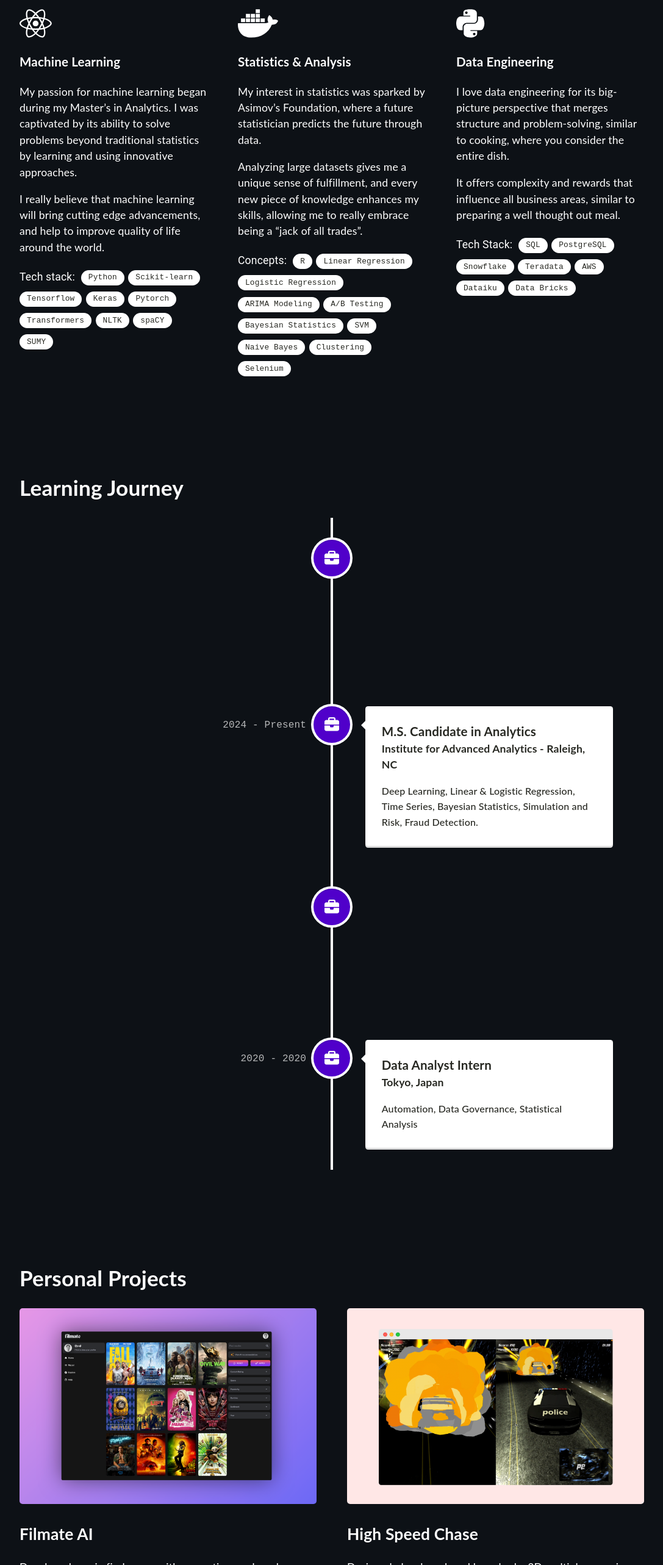
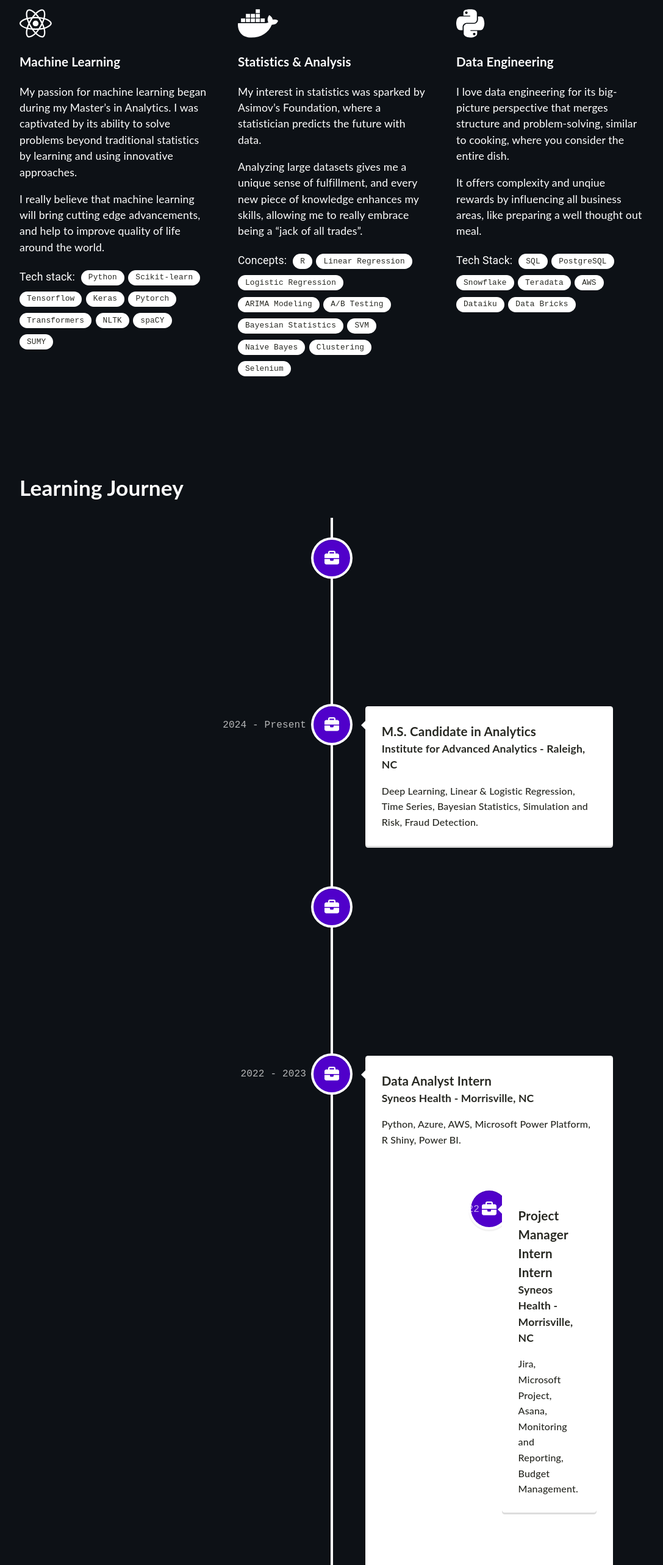
Before and after one commit to jason9264/portfolio, a React (Create React App) app: page / in a window 1280 px wide. Shown: the part 980-3546 px from the top of the page at 61% size, without its empty margins (96-1183 px from the left). Built offline with nearby package versions, Linux system fonts and the light colour scheme.

Commit message:
add sections

```diff
--- a/src/components/Expertise.tsx
+++ b/src/components/Expertise.tsx
@@ -61,7 +61,7 @@ function Expertise() {
                 <div className="skill">
                     <FontAwesomeIcon icon={faDocker} size="3x"/>
                     <h3>Statistics & Analysis</h3>
-                    <p>My interest in statistics was sparked by Asimov’s Foundation, where a future statistician predicts the future through data.</p> <p>Analyzing large datasets gives me a unique sense of fulfillment, and every new piece of knowledge enhances my skills, allowing me to really embrace being a “jack of all trades”.</p>
+                    <p>My interest in statistics was sparked by Asimov’s Foundation, where a statistician predicts the future with data.</p> <p>Analyzing large datasets gives me a unique sense of fulfillment, and every new piece of knowledge enhances my skills, allowing me to really embrace being a “jack of all trades”.</p>
                     <div className="flex-chips">
                         <span className="chip-title">Concepts:</span>
                         {labelsSecond.map((label, index) => (
@@ -73,7 +73,7 @@ function Expertise() {
                 <div className="skill">
                     <FontAwesomeIcon icon={faPython} size="3x"/>
                     <h3>Data Engineering</h3>
-                    <p>I love data engineering for its big-picture perspective that merges structure and problem-solving, similar to cooking, where you consider the entire dish.</p> <p> It offers complexity and rewards that influence all business areas, similar to preparing a well thought out meal.</p>
+                    <p>I love data engineering for its big-picture perspective that merges structure and problem-solving, similar to cooking, where you consider the entire dish.</p> <p> It offers complexity and unqiue rewards by influencing all business areas, like preparing a well thought out meal.</p>
                     <div className="flex-chips">
                         <span className="chip-title">Tech Stack:</span>
                         {labelsThird.map((label, index) => (
--- a/src/components/Timeline.tsx
+++ b/src/components/Timeline.tsx
@@ -20,7 +20,7 @@ function Timeline() {
             iconStyle={{ background: '#5000ca', color: 'rgb(39, 40, 34)' }}
             icon={<FontAwesomeIcon icon={faBriefcase} />}
           >
-            <h3 className="vertical-timeline-element-title">Advanced Analytics Practicum</h3>
+            <h3 className="vertical-timeline-element-title">Machine Learning & AI Practicum</h3>
             <h4 className="vertical-timeline-element-subtitle">Cymantix - Raleigh, NC</h4>
             <p>
             NLP, Transformer Models, Word Embeddings, Sentiment Analysis, Named Entity Recognition, Text Classification, Topic Modeling.
@@ -40,29 +40,54 @@ function Timeline() {
           </VerticalTimelineElement>
           <VerticalTimelineElement
             className="vertical-timeline-element--work"
-            date="2021 - 2021"
+            date="2023 - 2023"
             iconStyle={{ background: '#5000ca', color: 'rgb(39, 40, 34)' }}
             icon={<FontAwesomeIcon icon={faBriefcase} />}
           >
-            <h3 className="vertical-timeline-element-title">Staff Engineer Intern</h3>
-            <h4 className="vertical-timeline-element-subtitle">Laie, HI</h4>
+            <h3 className="vertical-timeline-element-title">Business Insights Intern</h3>
+            <h4 className="vertical-timeline-element-subtitle">Nationwide - Columbus, OH</h4>
             <p>
-              Full-stack Development, API Development, User Experience
+              Automation, Snowflake, Teradata, SQL Server, Dataiku, Data Bricks, Data Robot, Python, Tableau.
             </p>
           </VerticalTimelineElement>
           <VerticalTimelineElement
             className="vertical-timeline-element--work"
-            date="2020 - 2020"
+            date="2022 - 2023"
             iconStyle={{ background: '#5000ca', color: 'rgb(39, 40, 34)' }}
             icon={<FontAwesomeIcon icon={faBriefcase} />}
           >
             <h3 className="vertical-timeline-element-title">Data Analyst Intern</h3>
-            <h4 className="vertical-timeline-element-subtitle">Tokyo, Japan</h4>
+            <h4 className="vertical-timeline-element-subtitle">Syneos Health - Morrisville, NC</h4>
             <p>
-              Automation, Data Governance, Statistical Analysis
+              Python, Azure, AWS, Microsoft Power Platform, R Shiny, Power BI.
+            </p>
+            <VerticalTimelineElement
+            className="vertical-timeline-element--work"
+            date="2022 - 2022"
+            iconStyle={{ background: '#5000ca', color: 'rgb(39, 40, 34)' }}
+            icon={<FontAwesomeIcon icon={faBriefcase} />}
+          >
+            <h3 className="vertical-timeline-element-title">Project Manager Intern Intern</h3>
+            <h4 className="vertical-timeline-element-subtitle">Syneos Health - Morrisville, NC</h4>
+            <p>
+              Jira, Microsoft Project, Asana, Monitoring and Reporting, Budget Management.
+            </p>
+          </VerticalTimelineElement>
+          </VerticalTimelineElement>
+          <VerticalTimelineElement
+            className="vertical-timeline-element--work"
+            date="2021 - 2022"
+            iconStyle={{ background: '#5000ca', color: 'rgb(39, 40, 34)' }}
+            icon={<FontAwesomeIcon icon={faBriefcase} />}
+          >
+            <h3 className="vertical-timeline-element-title">ERP Product Specialist Intern</h3>
+            <h4 className="vertical-timeline-element-subtitle">Prometheus Group - Raleigh, NC</h4>
+            <p>
+              SAP, ERP, RFPs, RFIs, SOWs, and Customer Experience.
             </p>
           </VerticalTimelineElement>
         </VerticalTimeline>
+
       </div>
     </div>
   );
```
Also changed, not shown: 2 other files (tests, documents, lock files or other folders).
